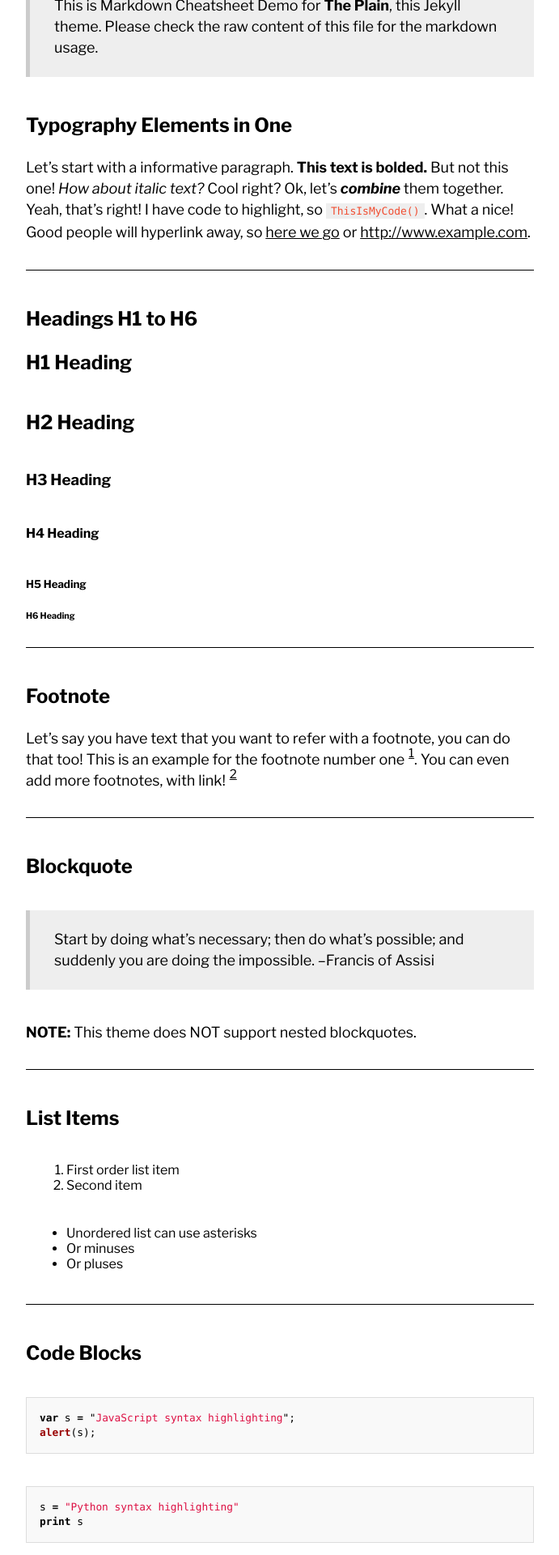
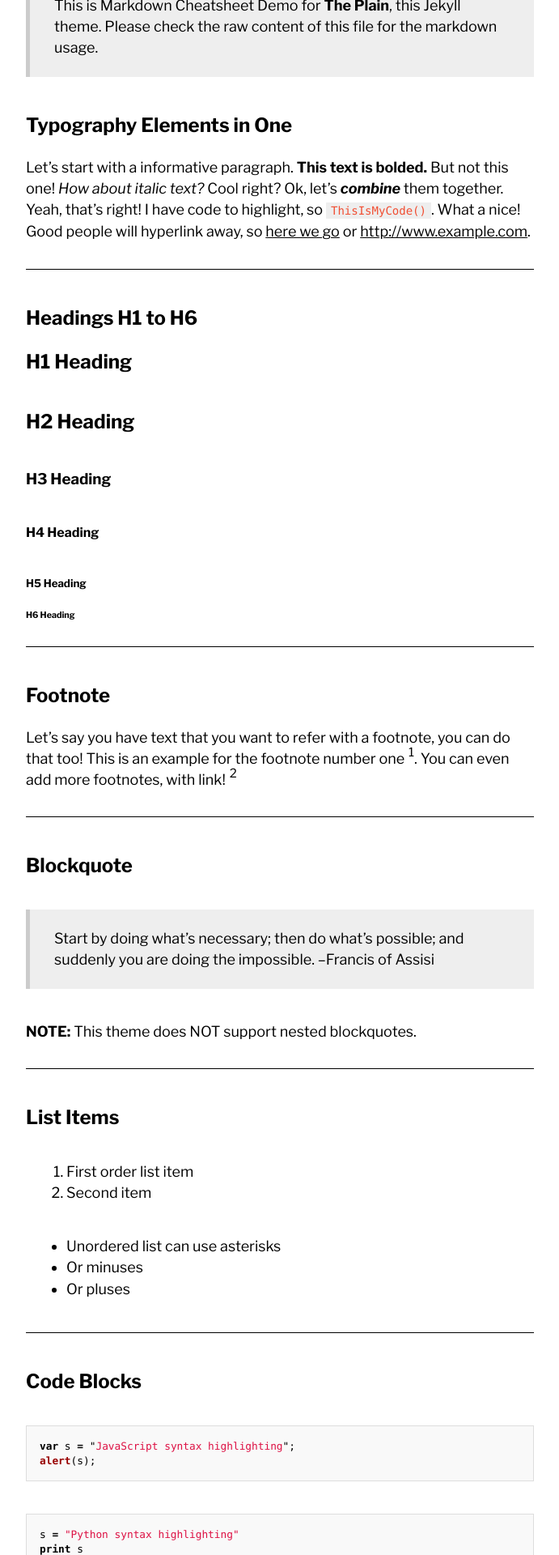
Before and after one commit to emersongoo/emersongoo.github.io, a Jekyll site: the page built from _posts/2016-10-18-very-long-title-post.md, in a window 1280 px wide. Shown: the part 358-2278 px from the top of the page at 81% size, without its empty margins (18-709 px from the left). Built offline with Jekyll 4.4.1, drawn with Linux system fonts in a browser that asks for light colours; formulas are drawn with MathJax 3.

Commit message:
tweak style

```diff
--- a/_sass/main.scss
+++ b/_sass/main.scss
@@ -157,6 +157,8 @@ iframe {
 }
 ul,
 ol {
+  font-size: 18px;
+  line-height: 1.45em;
   margin: 40px 0;
   padding-left: 50px;
   li {
@@ -184,7 +186,7 @@ code {
   color: #f14e32;
   background: #eee;
   padding: 2px 6px;
-  font-size: 13px;
+  font-size: 14px;
 }
 pre {
   display: block;
@@ -249,6 +251,7 @@ article {
   }
   .footnote {
     border: 0;
+    text-decoration: none;
   }
   .footnotes {
     margin: 40px 0;
```
